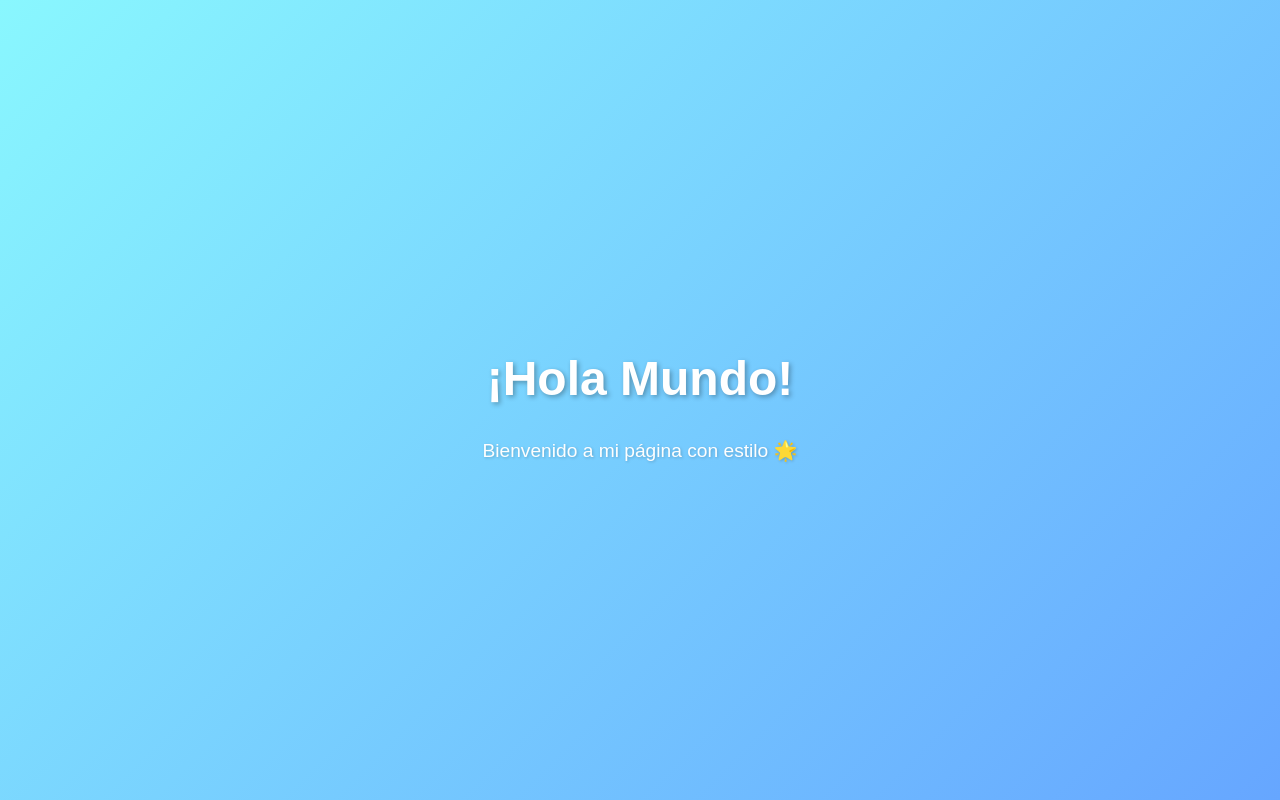
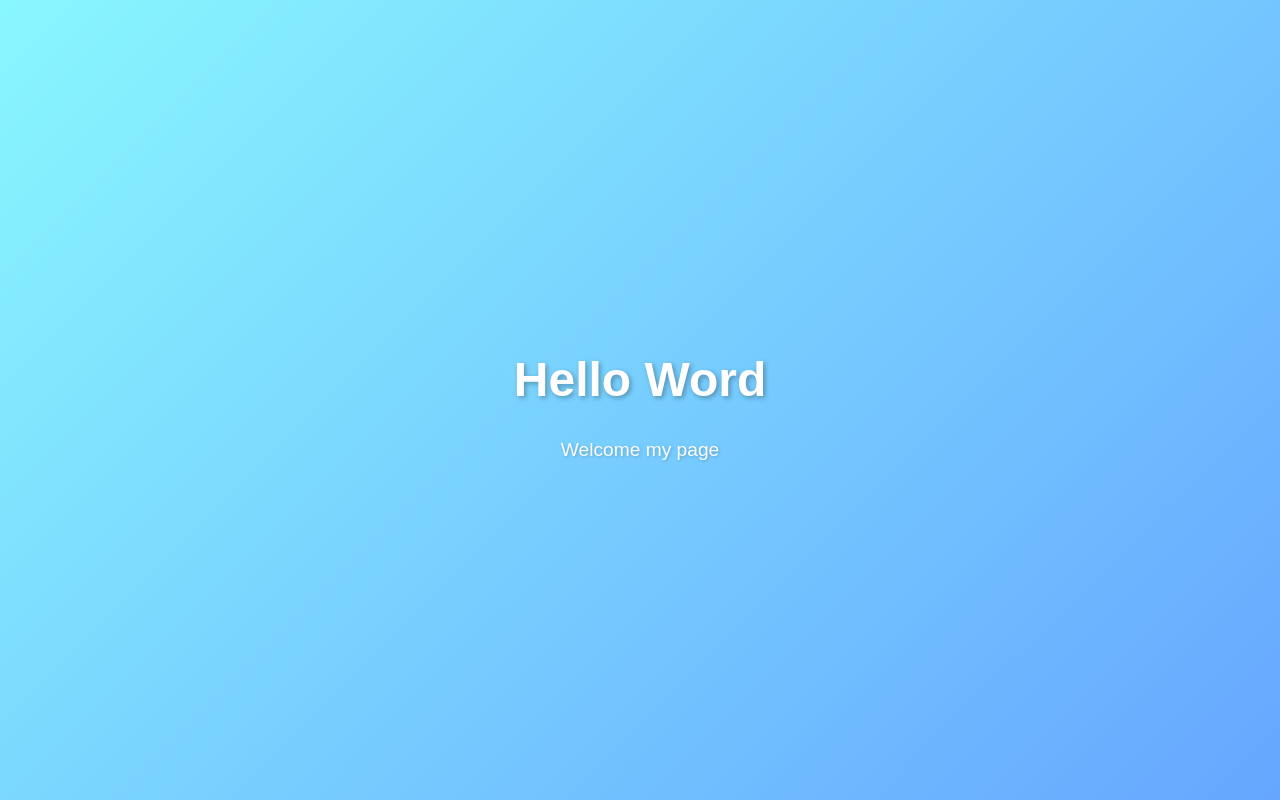
Before and after one commit to Karolpineda/static_page, a plain HTML site: page index.html in a window 1280 px wide. Drawn offline with Linux system fonts and the light colour scheme.

Commit message:
feat: :sparkles: Change Content

```diff
--- a/index.html
+++ b/index.html
@@ -3,15 +3,15 @@
 <head>
     <meta charset="UTF-8">
     <meta name="viewport" content="width=device-width, initial-scale=1.0">
-    <title>Hola Mundo</title>
+    <title>Hello Word</title>
 </head>
 <body style="display: flex; justify-content: center; align-items: center; height: 100vh; margin: 0; background: linear-gradient(135deg, #89f7fe, #66a6ff); font-family: Arial, sans-serif;">
     <div style="text-align: center;">
         <h1 style="font-size: 3em; color: white; text-shadow: 2px 2px 5px rgba(0, 0, 0, 0.3);">
-            ¡Hola Mundo!
+            Hello Word
         </h1>
         <p style="font-size: 1.2em; color: #fefefe; text-shadow: 1px 1px 3px rgba(0, 0, 0, 0.2);">
-            Bienvenido a mi página con estilo 🌟
+            Welcome my page
         </p>
     </div>
 </body>
```
